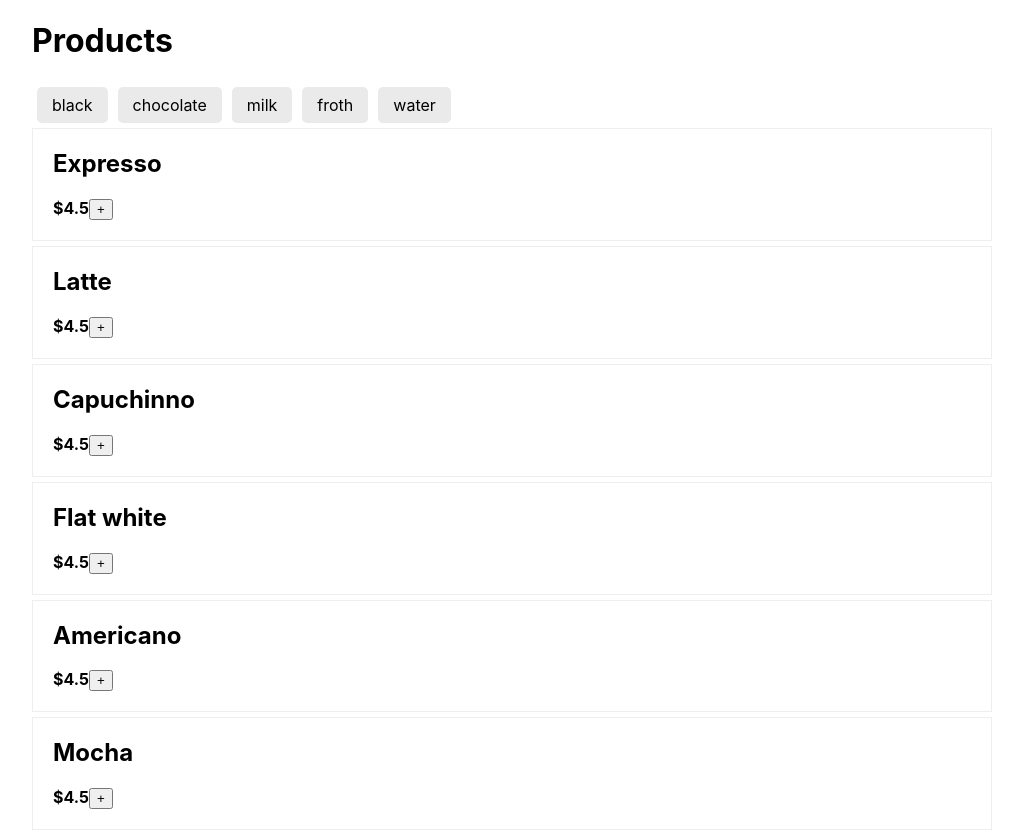
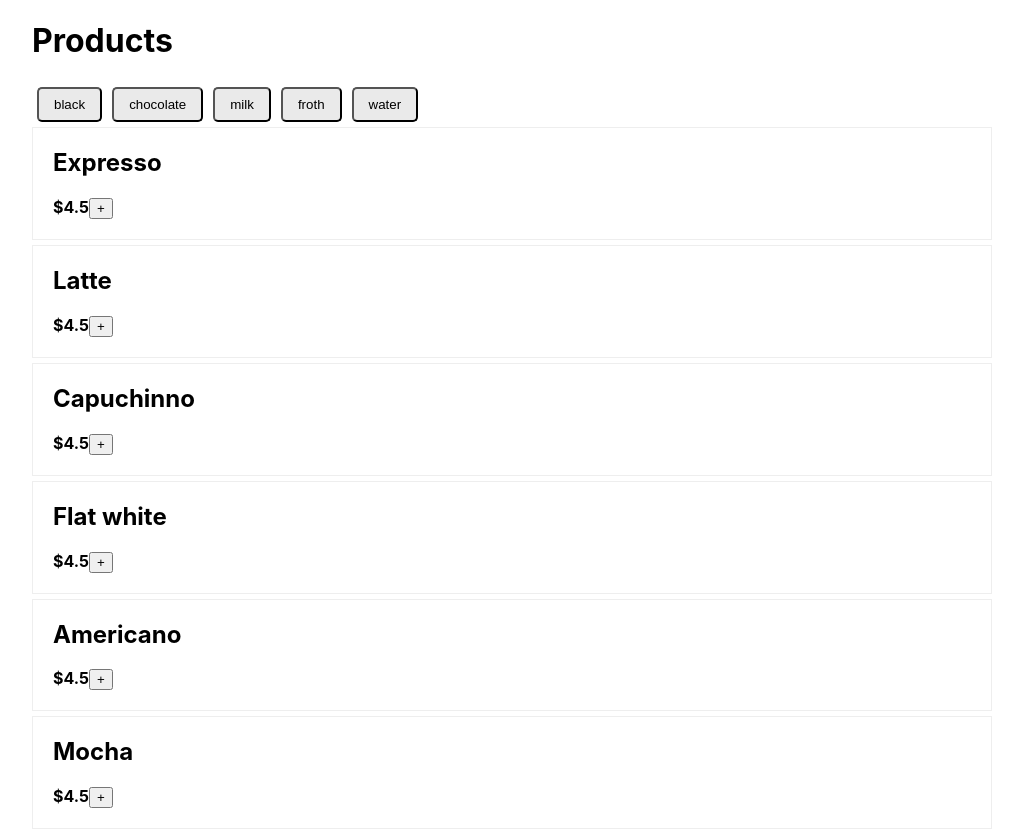
Before and after one commit to antonpunith/React-Workshop, a React (Create React App) app in the folder Chapter 06/Activity 6.01/: page / in a window 1280 px wide. Shown: the whole page, without its empty margins (128-1151 px from the left). Built offline with nearby package versions, Linux system fonts and the light colour scheme.

Commit message:
tag click working

```diff
--- a/Chapter 06/Activity 6.01/src/App.js
+++ b/Chapter 06/Activity 6.01/src/App.js
@@ -13,6 +13,12 @@ class App extends Component {
     this.state = {
       selectedTag: null
     };
+    this.handleTags = this.handleTags.bind(this);
+  }
+  handleTags(tagName) {
+    return () => {
+      this.setState({ selectedTag: tagName });
+    };
   }
   render() {
     const { products, ingredients } = productData;
@@ -21,7 +27,11 @@ class App extends Component {
     return (
       <div className="container">
         <h1>Products</h1>
-        <Tags tags={ingredients} selectedTag={selectedTag} />
+        <Tags
+          tags={ingredients}
+          selectedTag={selectedTag}
+          handleTags={this.handleTags}
+        />
         <ProductListing products={products} selectedTag={selectedTag} />
       </div>
     );
--- a/Chapter 06/Activity 6.01/src/Components/ProductListing/index.jsx
+++ b/Chapter 06/Activity 6.01/src/Components/ProductListing/index.jsx
@@ -11,7 +11,7 @@ const ProductListing = props => {
   return (
     <div>
       {filteredProduct.map((product, key) => (
-        <Product key={key} product={product} />
+        <Product key={product.name} product={product} />
       ))}
     </div>
   );
--- a/Chapter 06/Activity 6.01/src/Components/Tag/index.jsx
+++ b/Chapter 06/Activity 6.01/src/Components/Tag/index.jsx
@@ -3,11 +3,12 @@ import React from "react";
 import "./tag.css";
 
 const Tag = props => (
-  <span
+  <button
     className={`tag ${props.selectedTag === props.children ? "active" : ""}`}
+    onClick={props.handleTags(props.children)}
   >
     {props.children}
-  </span>
+  </button>
 );
 
 export { Tag };
--- a/Chapter 06/Activity 6.01/src/Components/Tags/index.jsx
+++ b/Chapter 06/Activity 6.01/src/Components/Tags/index.jsx
@@ -4,12 +4,16 @@ import { Tag } from "../Tag";
 
 class Tags extends Component {
   render() {
-    const { tags, selectedTag } = this.props;
+    const { tags, selectedTag, handleTags } = this.props;
 
     return (
       <div>
         {tags.map((tag, key) => (
-          <Tag key={`tag${key}`} selectedTag={selectedTag}>
+          <Tag
+            key={`tag${key}`}
+            selectedTag={selectedTag}
+            handleTags={handleTags}
+          >
             {tag}
           </Tag>
         ))}
```
